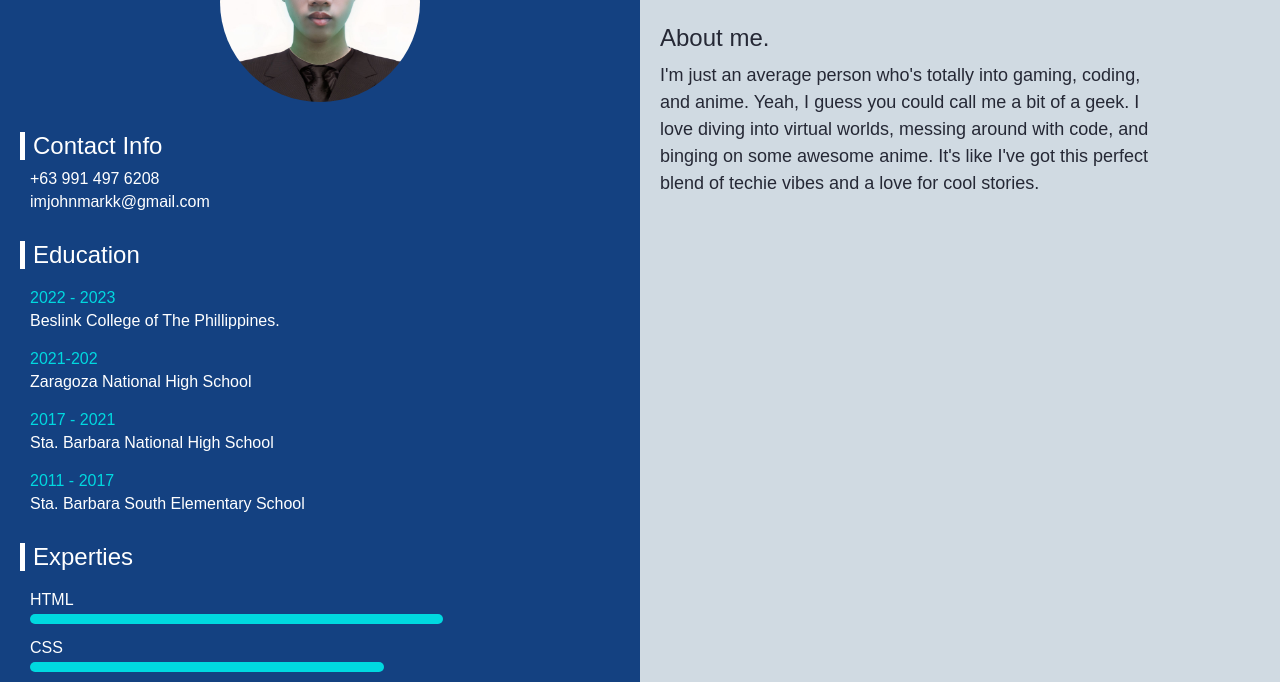
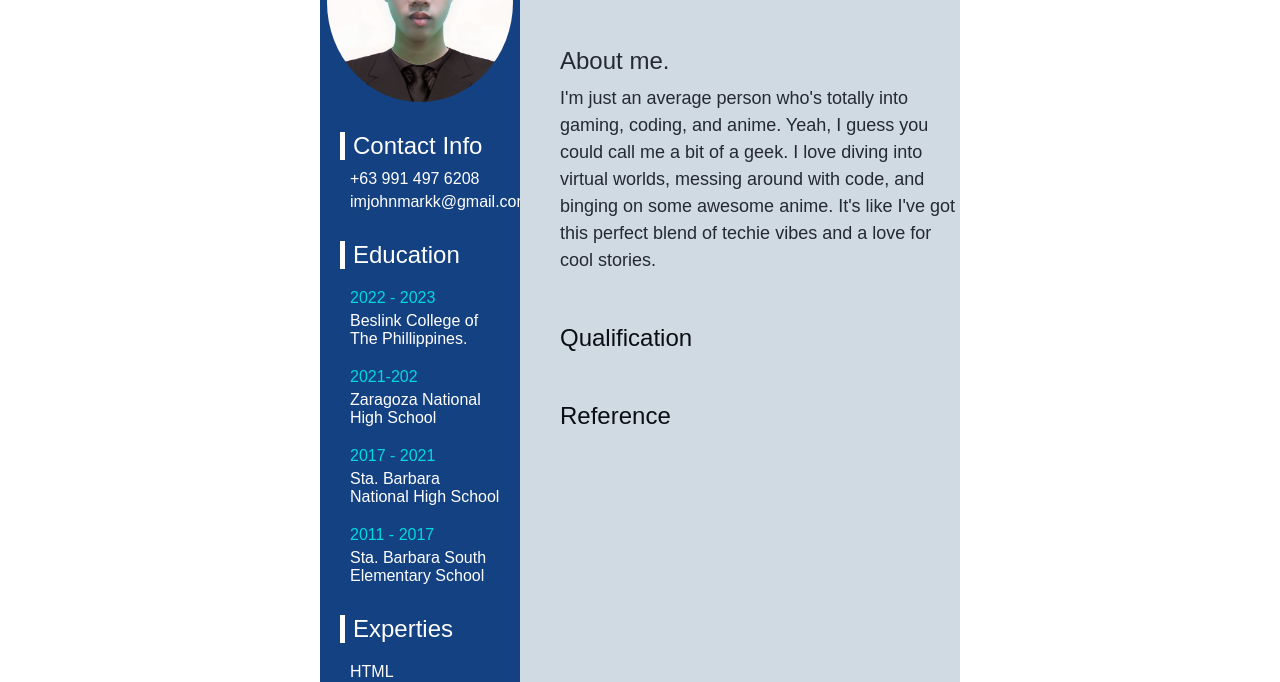
Before and after one commit to imjohnmarkk/hci-resume, a plain HTML site: page index.html in a window 1280 px wide. Shown: the part 118-800 px from the top of the page. Drawn offline with Linux system fonts and the light colour scheme.

Commit message:
Pahinga na HAHA

```diff
--- a/index.html
+++ b/index.html
@@ -59,7 +59,7 @@
       <div class="main-container">
         <div class="name--course">
           <h1 class="name">John Mark Hernandez</h1>
-          <h2 class="course">Bachelor of Science in Information Technoly</h2>
+          <h2 class="course">Bachelor of Science in Information Technology</h2>
         </div>
         <div class="about-me">
           <h2>About me.</h2>
@@ -71,6 +71,14 @@
             vibes and a love for cool stories.
           </p>
         </div>
+
+        <div class="qualification">
+          <h2>Qualification</h2>
+        </div>
+
+        <div class="reference">
+          <h2>Reference</h2>
+        </div>
       </div>
     </div>
   </body>
--- a/styles/sass/_resume.scss
+++ b/styles/sass/_resume.scss
@@ -2,6 +2,8 @@ $skill-color: #00d9e0;
 
 .resume-container {
     display: flex;
+    width: 50%;
+    margin: 0 auto;
 }
 
 .side-h2 {
@@ -18,7 +20,7 @@ $skill-color: #00d9e0;
     overflow-y: hidden;
     background: #144181;
     color: #ffffff;
-    flex: 1;
+    flex: 2;
 }
 
 .profile {
@@ -106,10 +108,10 @@ $skill-color: #00d9e0;
 }
 
 .main-container {
-    padding: 20px;
+    padding: 20px 0 0 40px;
     color: #0b0e14;
     background: #d0dae2;
-    flex: 1;
+    flex: 5;
 }
 
 .name--course .name {
@@ -137,6 +139,16 @@ $skill-color: #00d9e0;
     font-size: 18px;
     line-height: 1.5;
     max-width: 500px;
+}
+
+.qualification h2 {
+    font-weight: 500;
+    margin: 50px 0 10px 0;
+}
+
+.reference h2 {
+    font-weight: 500;
+    margin: 50px 0 10px 0;
 }
 
 @media screen and (max-width: 400px) and (max-width: 600px) {
```
Also changed, not shown: styles/css/style.css, 1 other file.
